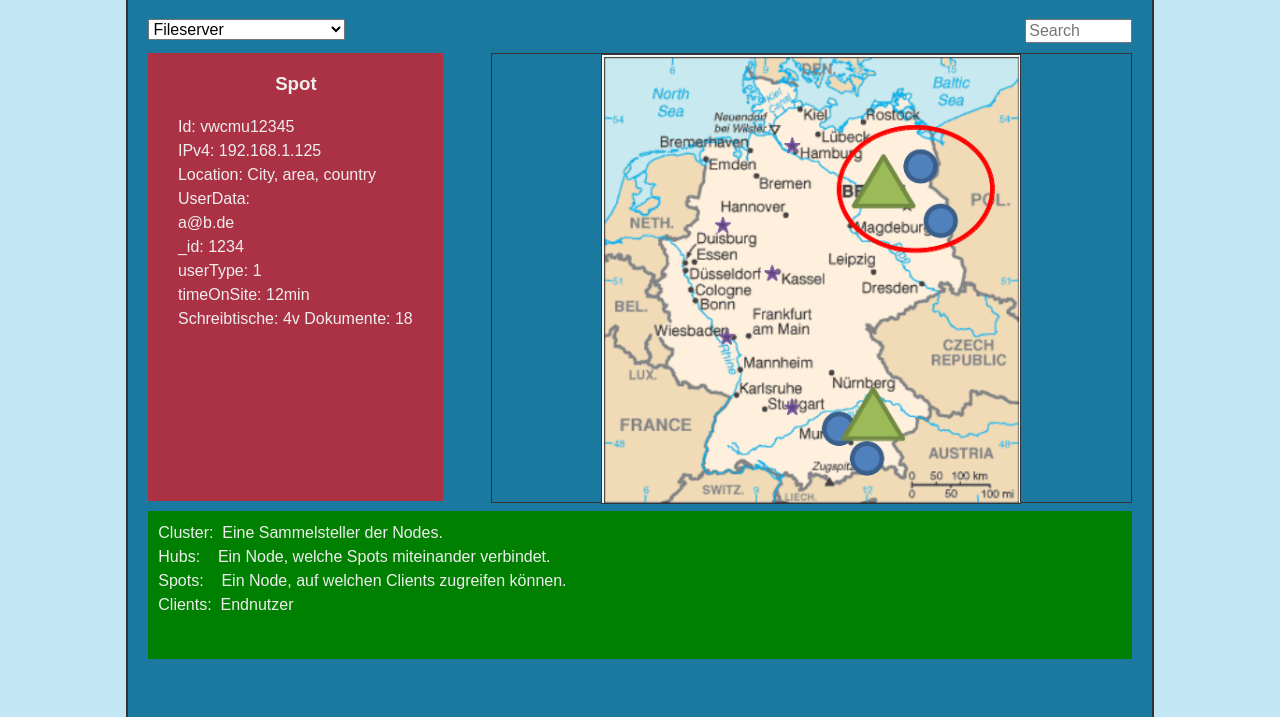
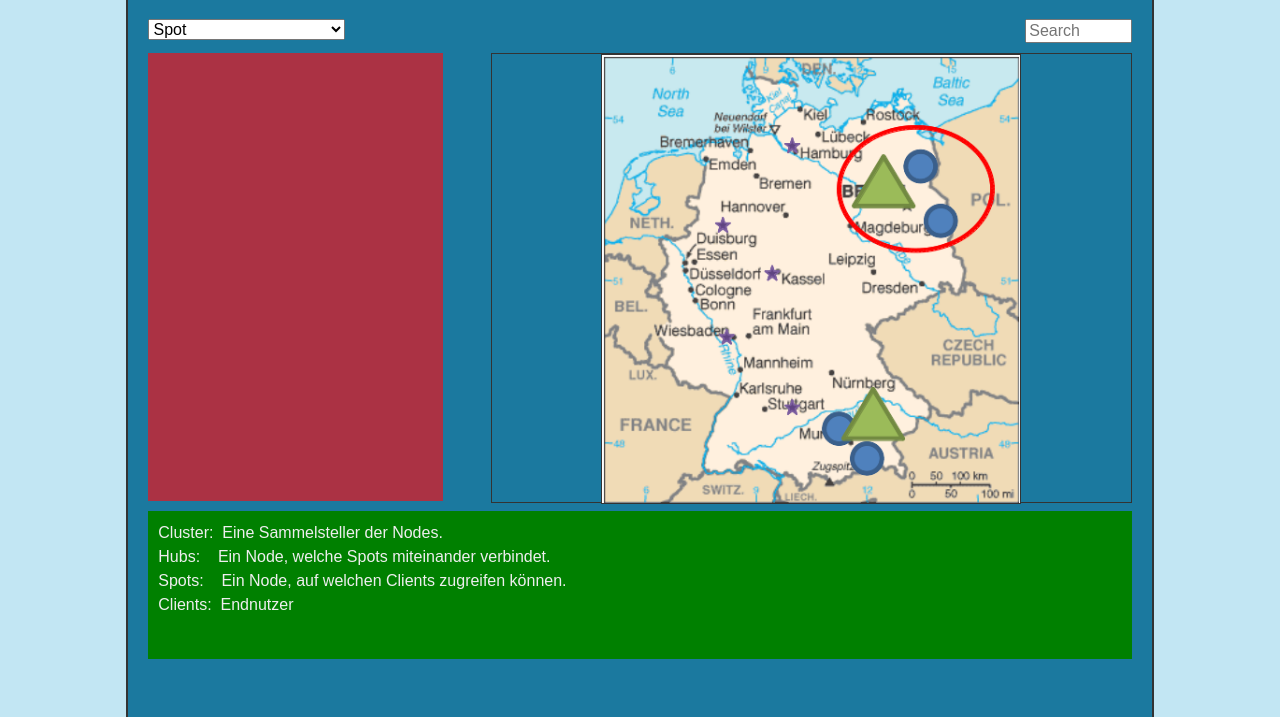
Before and after one commit to Klab-Berlin/Mevis, a plain HTML site: page client/index.html in a window 1280 px wide. Shown: the part 83-800 px from the top of the page. Drawn offline with Linux system fonts and the light colour scheme.

Commit message:
adjust structure for templates

```diff
--- a/client/index.html
+++ b/client/index.html
@@ -69,10 +69,10 @@
 			<!-- filter, search -->
 			<div class="wrap settings">
 
-				<select class="c-20 left list">
-					<option value="1">Fileserver</option>
-		            <option value="2">regular Spot</option>
-		            <option value="3">other PoolId</option>
+				<select id="filter" class="c-20 left list">
+					<option value="1">Spot</option> <!-- Fileserver -->
+		            <option value="2">Client</option>
+		            <option value="3">Cluster</option> <!-- other PoolId -->
 				</select>
 
 				<input type="text" class="c-10 right search" placeholder="Search" />
@@ -84,23 +84,7 @@
 			<div class="wrap main">
 
 				<!-- information -->
-				<div class="c-30 left info">
-
-					<h3 class="type">Spot</h3>
-
-					<p class="details">
-						Id: vwcmu12345<br>
-						IPv4: 192.168.1.125<br>
-						Location: City, area, country<br>
-						UserData:<br>
-						a@b.de<br>
-						_id: 1234<br>
-						userType: 1<br>
-						timeOnSite: 12min<br>
-						Schreibtische: 4v
-						Dokumente: 18<br>
-					</p>
-
+				<div id="info" class="c-30 left info">
 				</div>
 
 				<!-- control, show -->
@@ -127,12 +111,13 @@
 
 
 
-	<script src="scripts/vendor/doT.min.js"></script>
+	<script src="scripts/vendor/doT-1.0.min.js"></script>
 	<script src="scripts/vendor/jquery-1.8.3.min.js"></script>
 
 	<script src="../shared/templates/compiled.js"></script>
 
 	<script src="scripts/ui.js"></script>
+	<script src="scripts/info.js"></script>
 
 </body>
 </html>
```
